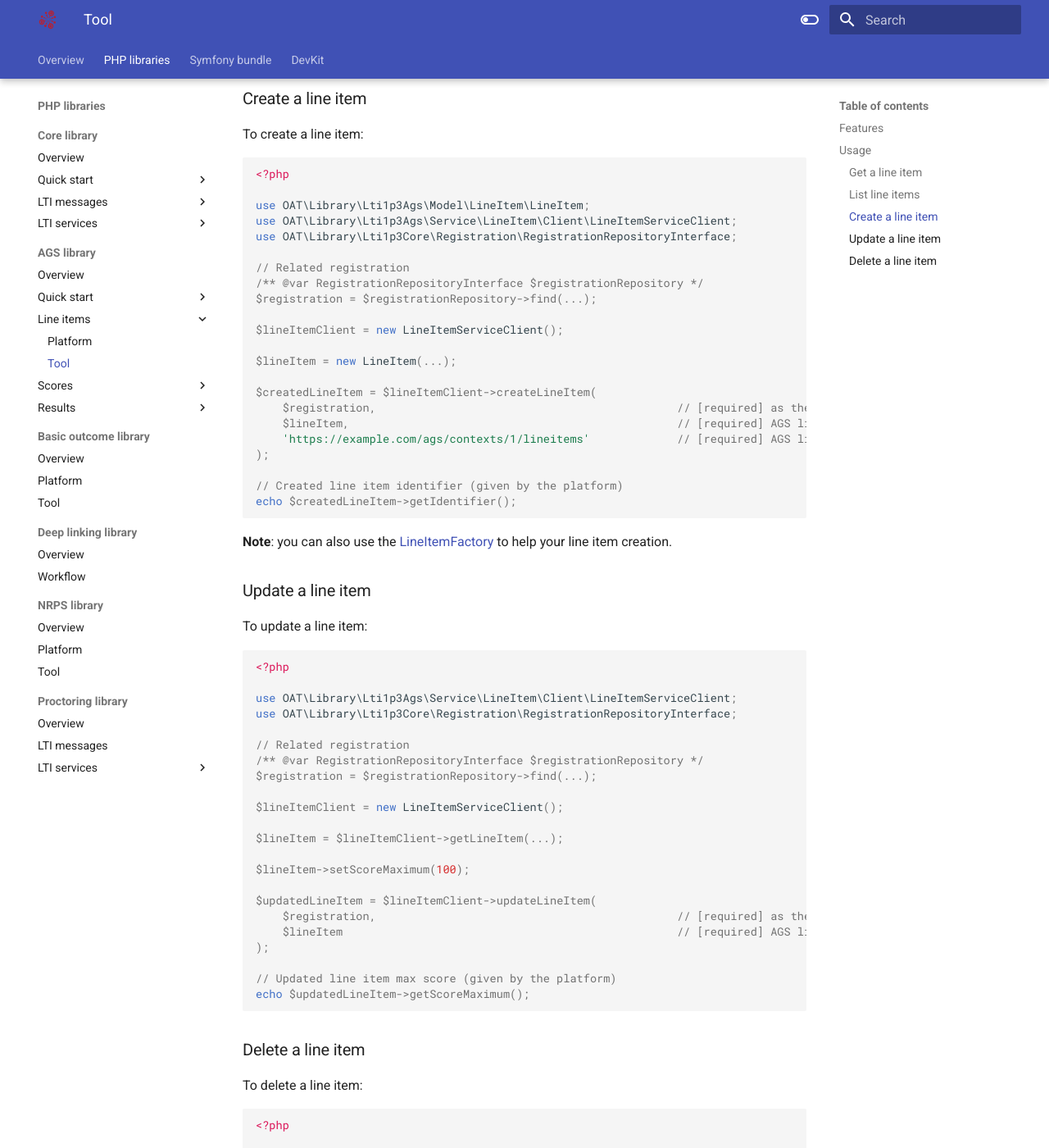
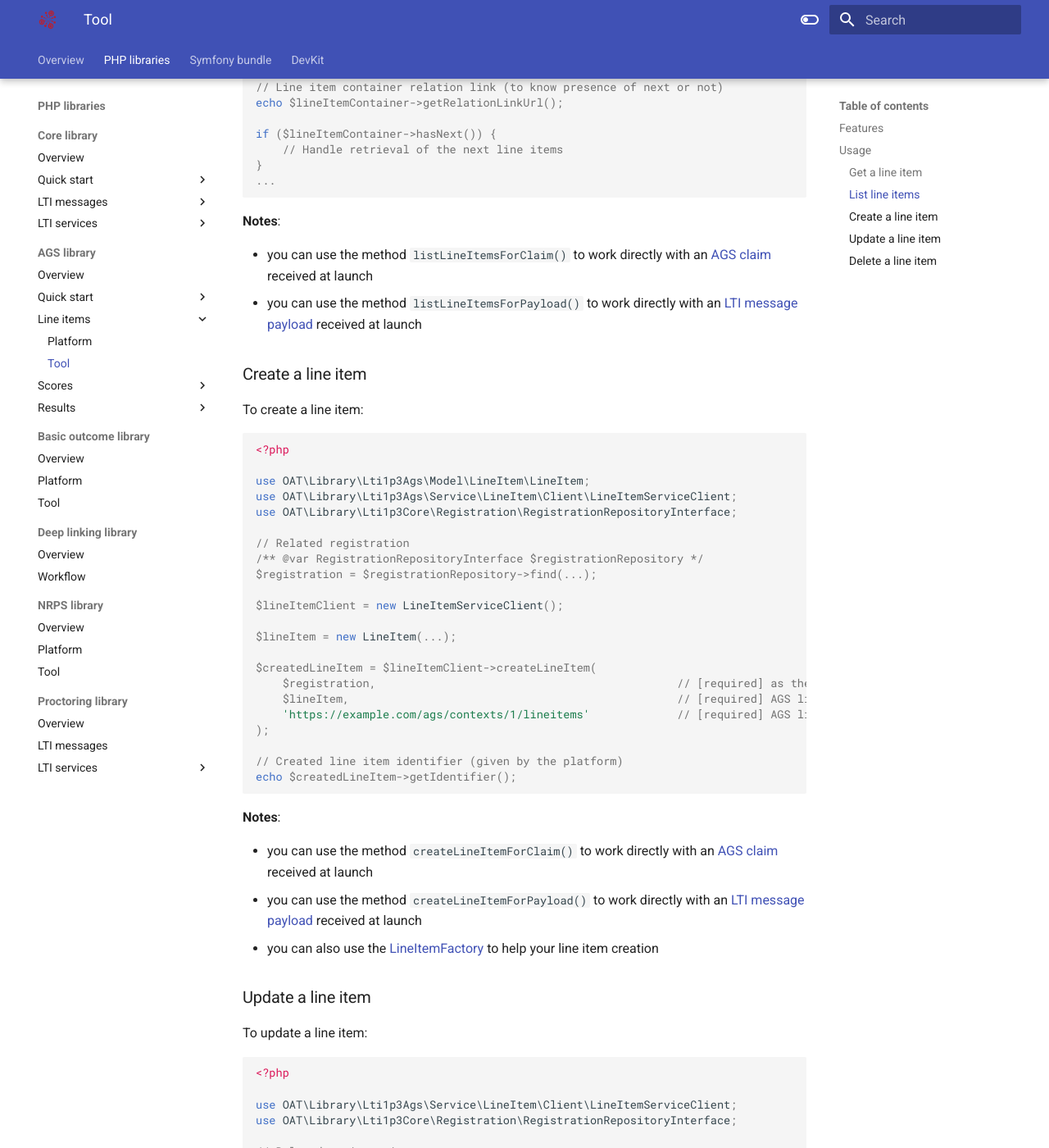
Before and after one commit to oat-sa/doc-lti1p3, an MkDocs documentation site: the page built from docs/libraries/lib-lti1p3-ags/doc/lineitem/tool.md, in a window 1280 px wide and 1400 px high, scrolled down 1850 px. Shown: the whole window at 82% size. Built offline with MkDocs 1.6.1 and Material for MkDocs 9.7.7, drawn with Linux system fonts in a browser that asks for light colours; some of the changed text lies outside the part shown.

````diff
--- a/docs/libraries/lib-lti1p3-ags/doc/lineitem/tool.md
+++ b/docs/libraries/lib-lti1p3-ags/doc/lineitem/tool.md
@@ -39,6 +39,11 @@ echo $lineItem->getIdentifier();
 // Line item max score
 echo $lineItem->getScoreMaximum();
 ```
+
+**Notes**:
+
+- you can use the method `getLineItemForClaim()` to work directly with an [AGS claim](https://github.com/oat-sa/lib-lti1p3-core/blob/master/src/Message/Payload/Claim/AgsClaim.php) received at launch
+- you can use the method `getLineItemForPayload()` to work directly with an [LTI message payload](https://github.com/oat-sa/lib-lti1p3-core/blob/master/src/Message/Payload/LtiMessagePayloadInterface.php) received at launch
 
 ### List line items
 
@@ -82,6 +87,11 @@ if ($lineItemContainer->hasNext()) {
 ...
 ```
 
+**Notes**:
+
+- you can use the method `listLineItemsForClaim()` to work directly with an [AGS claim](https://github.com/oat-sa/lib-lti1p3-core/blob/master/src/Message/Payload/Claim/AgsClaim.php) received at launch
+- you can use the method `listLineItemsForPayload()` to work directly with an [LTI message payload](https://github.com/oat-sa/lib-lti1p3-core/blob/master/src/Message/Payload/LtiMessagePayloadInterface.php) received at launch
+
 ### Create a line item
 
 To create a line item:
@@ -111,7 +121,11 @@ $createdLineItem = $lineItemClient->createLineItem(
 echo $createdLineItem->getIdentifier();
 ```
 
-**Note**: you can also use the [LineItemFactory](https://github.com/oat-sa/lib-lti1p3-ags/blob/master/src/Factory/LineItem/LineItemFactory.php) to help your line item creation.
+**Notes**:
+
+- you can use the method `createLineItemForClaim()` to work directly with an [AGS claim](https://github.com/oat-sa/lib-lti1p3-core/blob/master/src/Message/Payload/Claim/AgsClaim.php) received at launch
+- you can use the method `createLineItemForPayload()` to work directly with an [LTI message payload](https://github.com/oat-sa/lib-lti1p3-core/blob/master/src/Message/Payload/LtiMessagePayloadInterface.php) received at launch
+- you can also use the [LineItemFactory](../../src/Factory/LineItem/LineItemFactory.php) to help your line item creation
 
 ### Update a line item
 
@@ -142,6 +156,11 @@ $updatedLineItem = $lineItemClient->updateLineItem(
 echo $updatedLineItem->getScoreMaximum();
 ```
 
+**Notes**:
+
+- you can use the method `updateLineItemForClaim()` to work directly with an [AGS claim](https://github.com/oat-sa/lib-lti1p3-core/blob/master/src/Message/Payload/Claim/AgsClaim.php) received at launch
+- you can use the method `updateLineItemForPayload()` to work directly with an [LTI message payload](https://github.com/oat-sa/lib-lti1p3-core/blob/master/src/Message/Payload/LtiMessagePayloadInterface.php) received at launch
+
 ### Delete a line item
 
 To delete a line item:
@@ -168,3 +187,8 @@ if ($isDeleted) {
     // Deletion success
 }
 ```
+
+**Notes**:
+
+- you can use the method `deleteLineItemForClaim()` to work directly with an [AGS claim](https://github.com/oat-sa/lib-lti1p3-core/blob/master/src/Message/Payload/Claim/AgsClaim.php) received at launch
+- you can use the method `deleteLineItemForPayload()` to work directly with an [LTI message payload](https://github.com/oat-sa/lib-lti1p3-core/blob/master/src/Message/Payload/LtiMessagePayloadInterface.php) received at launch
````
Also changed, not shown: README.md (+18 -2 lines), docs/libraries/lib-lti1p3-ags/doc/result/tool.md (+5 -0 lines), docs/libraries/lib-lti1p3-ags/doc/score/tool.md (+5 -1 lines).
